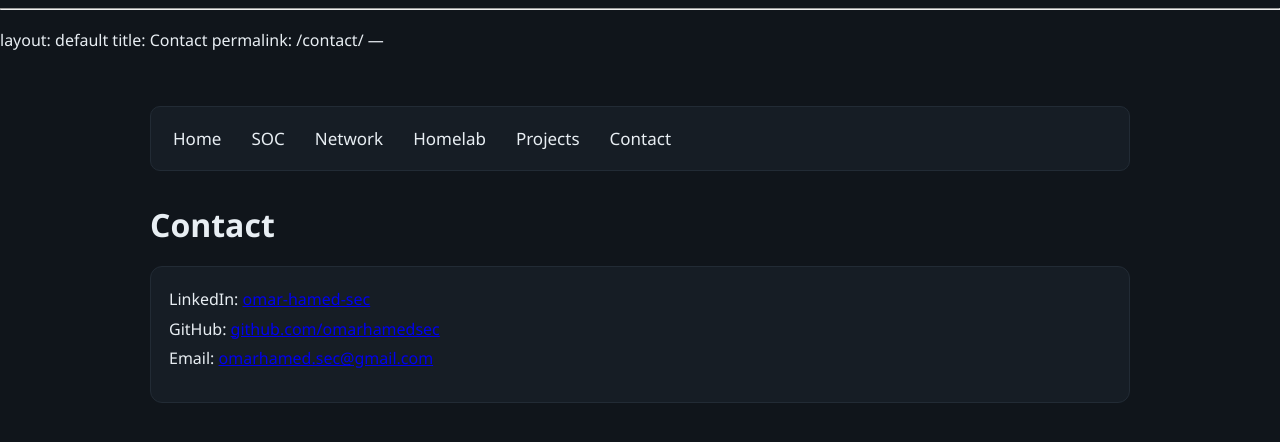
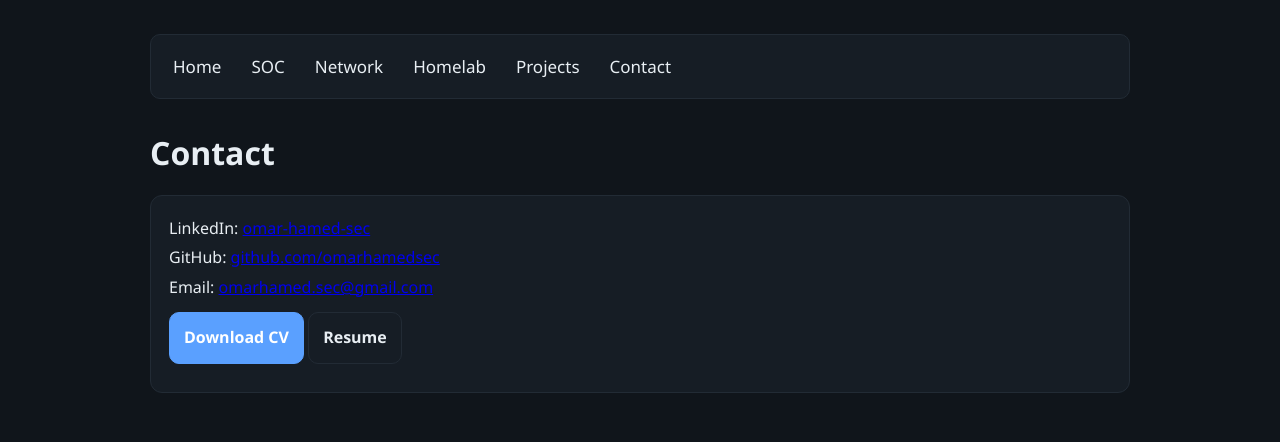
Before and after one commit to omarhamedsec/omarhamedsec.github.io, a Jekyll site: the page built from contact.md, in a window 1280 px wide. Shown: the top 442 px of the page. Built offline with Jekyll 4.4.1, drawn with Linux system fonts in a browser that asks for light colours; our own code applies the rules of GitHub Pages for plain Markdown files.

Commit message:
Update contact.md

```diff
--- a/contact.md
+++ b/contact.md
@@ -1,9 +1,9 @@
-
 ---
 layout: default
 title: Contact
 permalink: /contact/
 ---
+
 <div class="container">
   <nav class="nav">
     <a href="{{ '/' | relative_url }}">Home</a>
@@ -13,12 +13,18 @@ permalink: /contact/
     <a href="{{ '/projects/' | relative_url }}">Projects</a>
     <a href="{{ '/contact/' | relative_url }}">Contact</a>
   </nav>
+
   <h1>Contact</h1>
+
   <div class="card">
     <p class="m0">
-      LinkedIn: <a href="https://www.linkedin.com/in/omar-hamed-sec" target="_blank">omar-hamed-sec</a><br>
-      GitHub: <a href="https://github.com/omarhamedsec" target="_blank">github.com/omarhamedsec</a><br>
+      LinkedIn: <a target="_blank" href="https://www.linkedin.com/in/omar-hamed-sec">omar-hamed-sec</a><br>
+      GitHub: <a target="_blank" href="https://github.com/omarhamedsec">github.com/omarhamedsec</a><br>
       Email: <a href="mailto:omarhamed.sec@gmail.com">omarhamed.sec@gmail.com</a>
+    </p>
+    <p class="mt10">
+      <a class="btn btn-primary" href="{{ '/assets/docs/OMAR-HAMED-CV.pdf' | relative_url }}" download>Download CV</a>
+      <a class="btn btn-ghost" href="{{ '/assets/docs/OMAR-HAMED-RESUME.pdf' | relative_url }}" download>Resume</a>
     </p>
   </div>
 </div>
```
